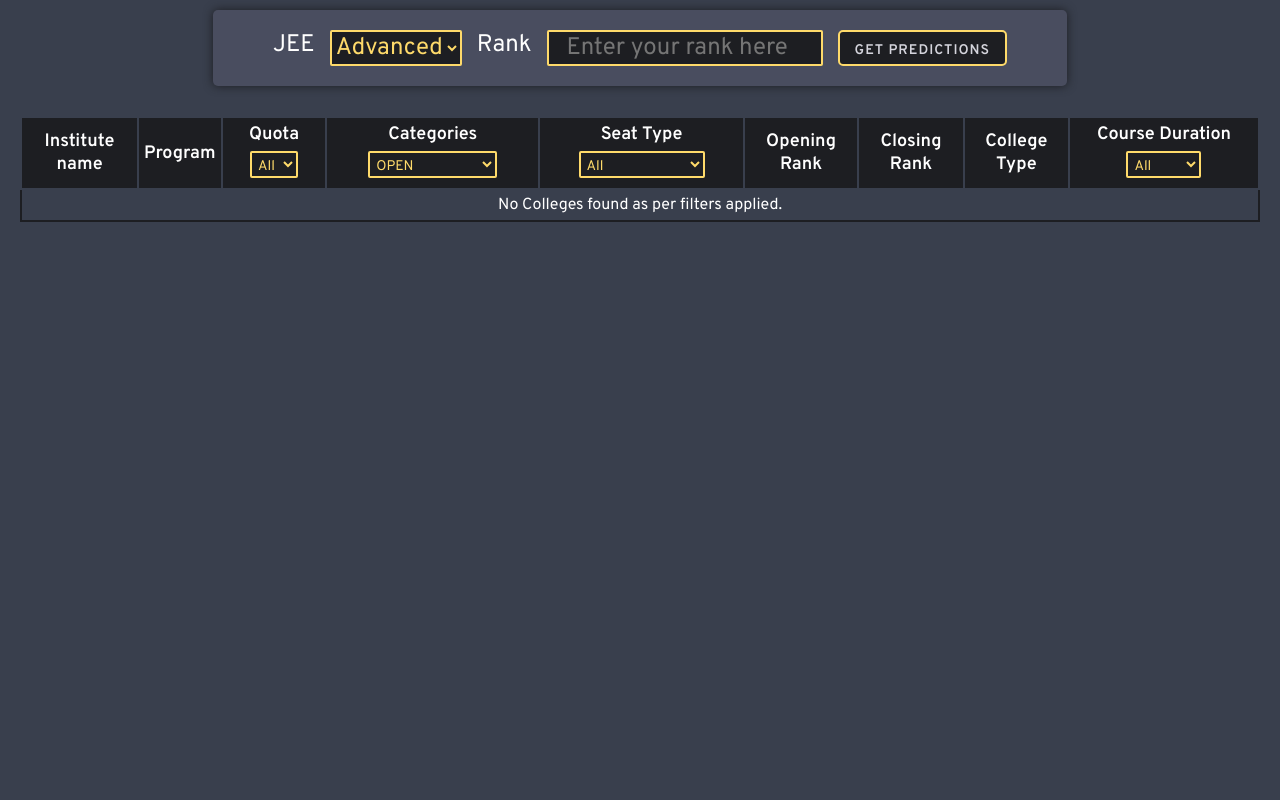
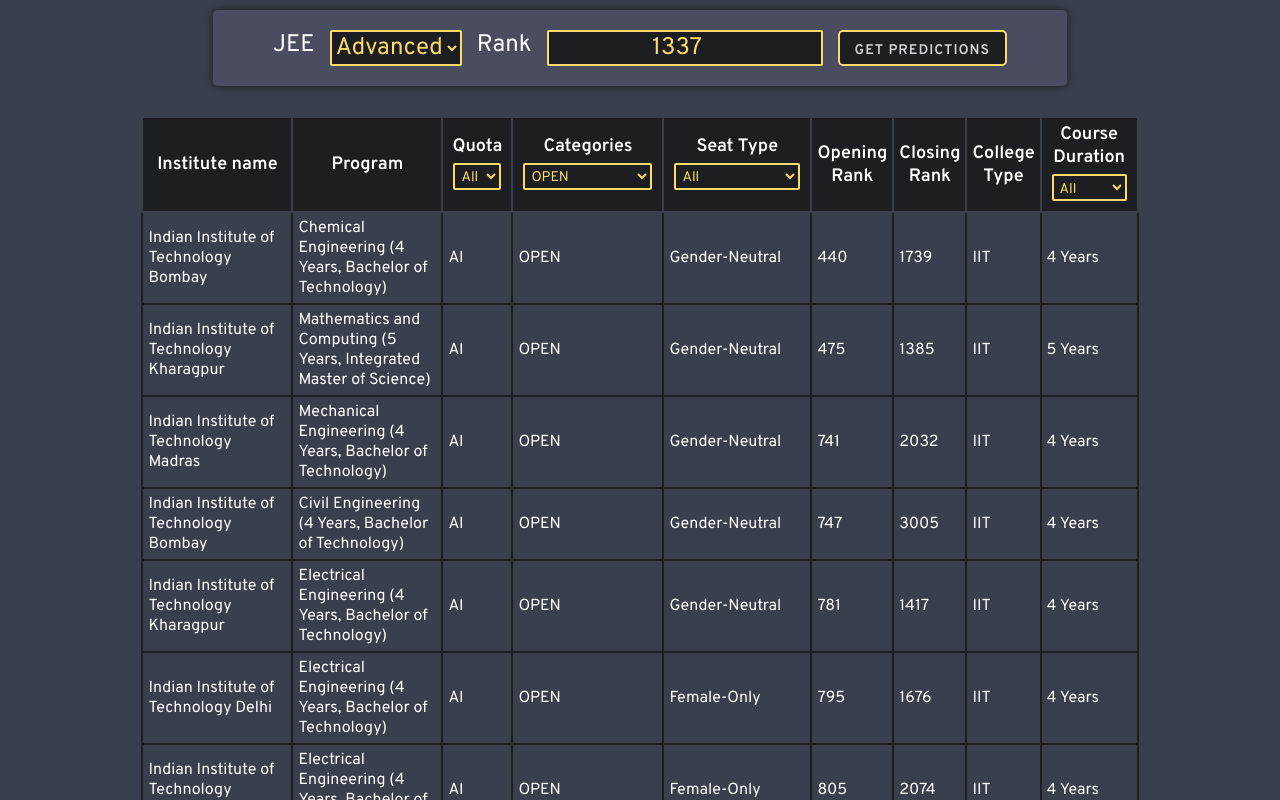
Before and after one commit to 2AMDevs/no-bs-college-predictor, a React (Create React App) app: page / in a window 1280 px wide. Shown: the top 800 px of the page. Built offline with nearby package versions, Linux system fonts and the light colour scheme.

Commit message:
log stuff in prod xD

```diff
--- a/src/components/CollegePredictor/CollegePredictor.js
+++ b/src/components/CollegePredictor/CollegePredictor.js
@@ -7,7 +7,7 @@
 
 const CollegePredictor = () => {
   const [colleges, setColleges] = useState([])
-  const [rank, setRank] = useState()
+  const [rank, setRank] = useState(1337)
   const [exam, setExam] = useState('Advanced')
   const [filters, setFilters] = useState({ category: 'OPEN' })
 
--- a/src/components/PredictionTable/PredictionTable.js
+++ b/src/components/PredictionTable/PredictionTable.js
@@ -34,7 +34,7 @@
           </tr>
         </thead>
         <tbody>
-          {colleges?.length ? (colleges).map((college, index) => (
+          {colleges?.length ? (colleges).map((college, index) => console.log(college) || (
             // eslint-disable-next-line react/no-array-index-key
             <tr key={`${index}-college.institute`}>
               <td
```
